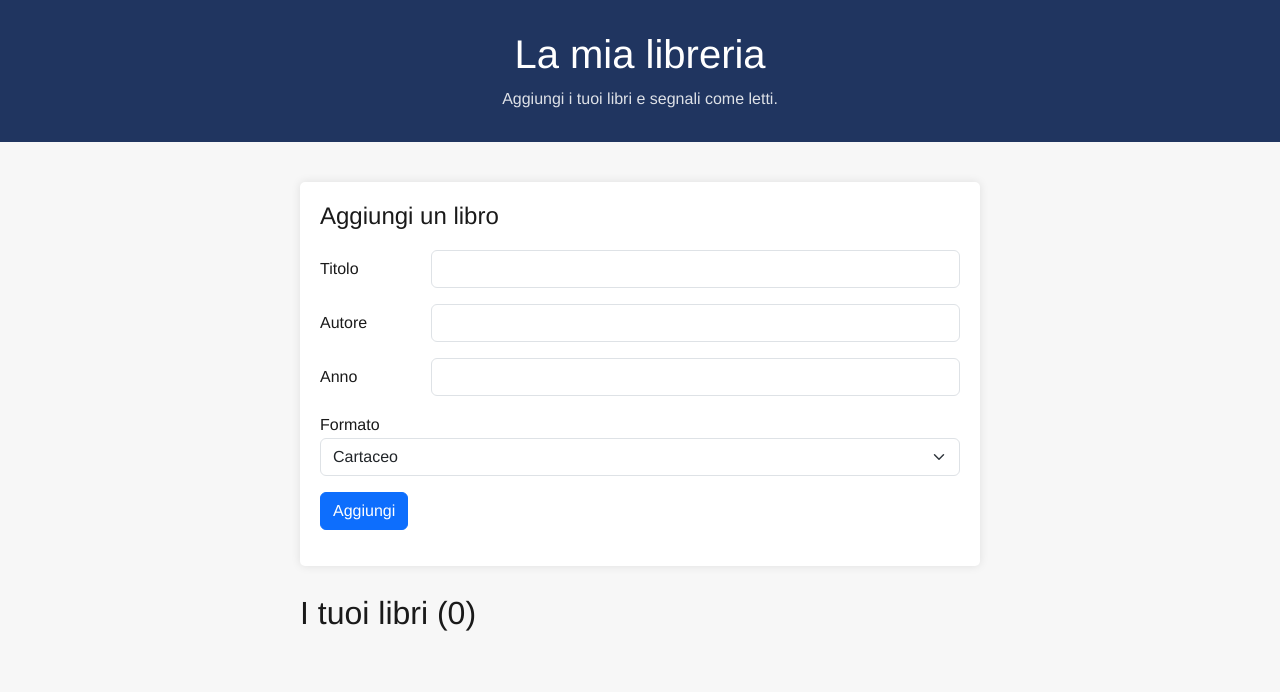
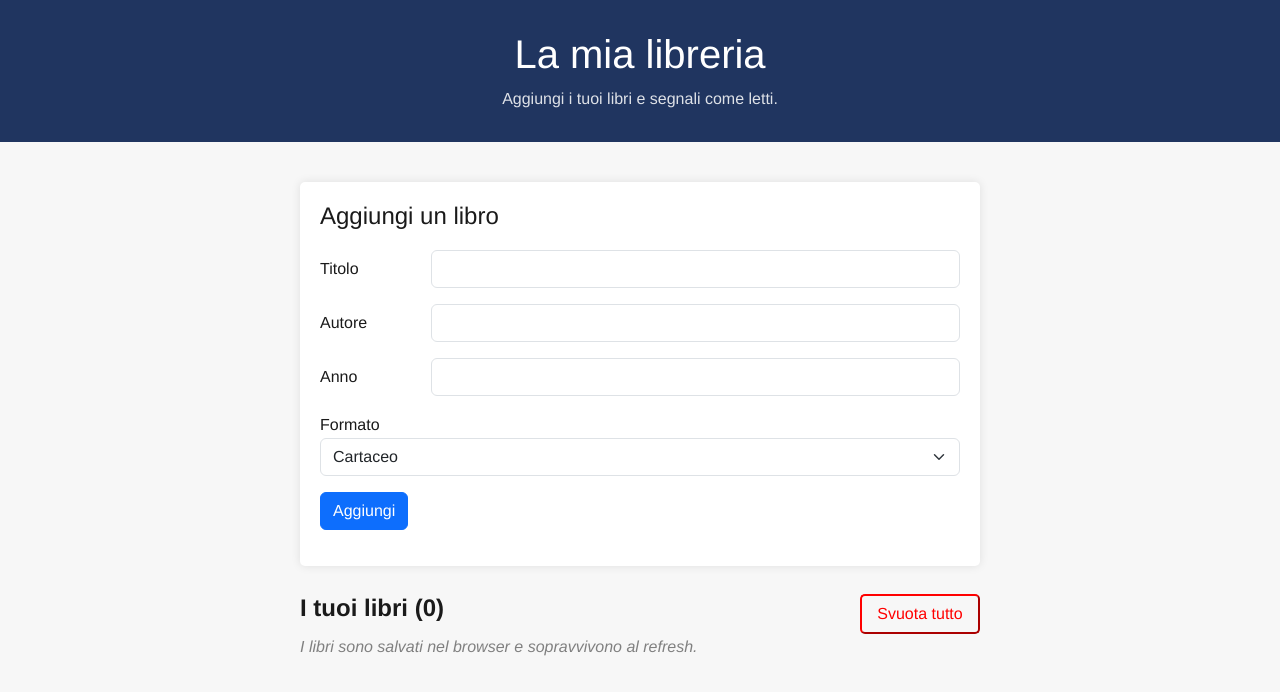
Before and after one commit to JusTMeth25/FS0226IT---DD2W7, a plain HTML site: page index.html in a window 1280 px wide. Drawn offline with nearby package versions, Linux system fonts and the light colour scheme.

Commit message:
fatto fino a passo 12

```diff
--- a/assets/css/style.css
+++ b/assets/css/style.css
@@ -53,6 +53,29 @@ body {
   margin-top: 28px;
 }
 
+.lista-header {
+  display: flex;
+  justify-content: space-between;
+}
+
+.lista-header h2 {
+  font-size: 1.5em;
+  font-weight: bold;
+}
+
+.btn-svuota {
+  color: red;
+  background: none;
+  border-color: red;
+  border-radius: 5px;
+  width: 120px;
+  height: 40px;
+}
+
+.info-storage {
+  font-style: italic;
+  color: grey;
+}
 .lista-libri {
   list-style: none;
   padding: 0;
--- a/assets/js/script.js
+++ b/assets/js/script.js
@@ -159,6 +159,13 @@ document.getElementById("lista-libri").addEventListener("click", (e) => {
   }
 });
 
+// === Event listener svuota lista libri ===
+document.getElementById("svuota-tutto").addEventListener("click", () => {
+  libri = [];
+  localStorage.removeItem(STORAGE_KEY);
+  renderLibri();
+});
+
 class LibroAudio extends Libro {
   constructor(_titolo, _autore, _anno, _durataMinuti) {
     super(_titolo, _autore, _anno);
--- a/index.html
+++ b/index.html
@@ -7,7 +7,7 @@
   <title>Mini-libreria — Settimana VII Giorno I</title>
   <link href="https://cdn.jsdelivr.net/npm/bootstrap@5.3.8/dist/css/bootstrap.min.css" rel="stylesheet"
     integrity="sha384-sRIl4kxILFvY47J16cr9ZwB07vP4J8+LH7qKQnuqkuIAvNWLzeN8tE5YBujZqJLB" crossorigin="anonymous">
-  <link rel="stylesheet" href="/assets/css/style.css">
+  <link rel="stylesheet" href="assets/css/style.css">
 </head>
 
 <body>
@@ -68,7 +68,11 @@
     </section>
 
     <section class="lista-section">
-      <h2>I tuoi libri (<span id="contatore">0</span>) </h2>
+      <div class="lista-header">
+        <h2>I tuoi libri (<span id="contatore">0</span>) </h2>
+        <button id="svuota-tutto" class="btn-svuota">Svuota tutto</button>
+      </div>
+      <p class="info-storage">I libri sono salvati nel browser e sopravvivono al refresh.</p>
       <ul id="lista-libri" class="lista-libri">
         <!-- popolato da JavaScript -->
       </ul>
@@ -78,7 +82,7 @@
   <script src="https://cdn.jsdelivr.net/npm/bootstrap@5.3.8/dist/js/bootstrap.bundle.min.js"
     integrity="sha384-FKyoEForCGlyvwx9Hj09JcYn3nv7wiPVlz7YYwJrWVcXK/BmnVDxM+D2scQbITxI"
     crossorigin="anonymous"></script>
-  <script src="/assets/js/script.js"></script>
+  <script src="assets/js/script.js"></script>
 </body>
 
 </html>
```
